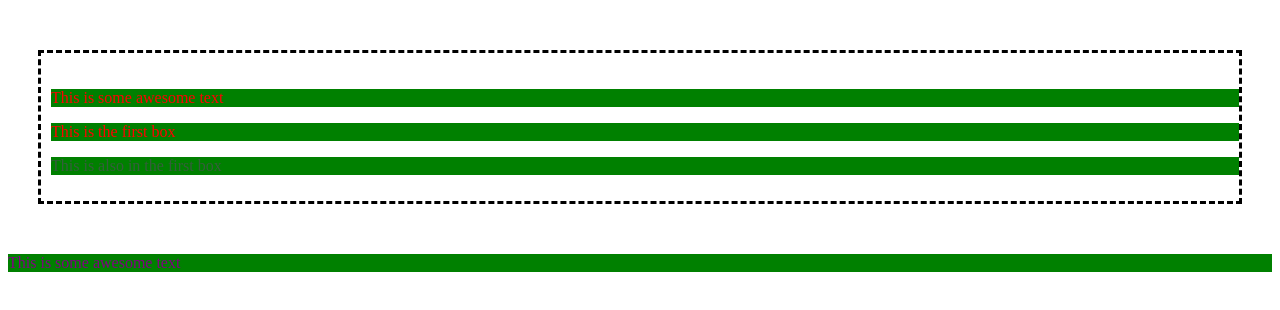
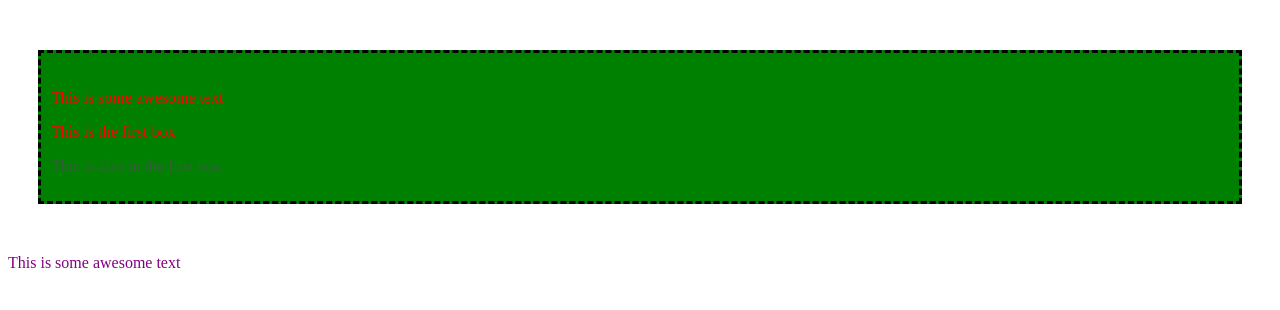
Before and after one commit to OmarSubzwari/IASC1P02-2022-Omar, a plain HTML site: page Labs/Lab4/Lab4C3.html in a window 1280 px wide. Drawn offline with Linux system fonts and the light colour scheme.

Commit message:
Update Lab4C3Styles.css

```diff
--- a/Labs/Lab4/Lab4C3Styles.css
+++ b/Labs/Lab4/Lab4C3Styles.css
@@ -7,6 +7,7 @@
   padding-left: 10px;
   padding-top: 20px;
   padding-bottom: 10px;
+  background-color: green;
 
 }
 
@@ -21,7 +22,3 @@
 .p3{
   color: purple;
 }
-
-p{
-  background-color: green;
-}
```
